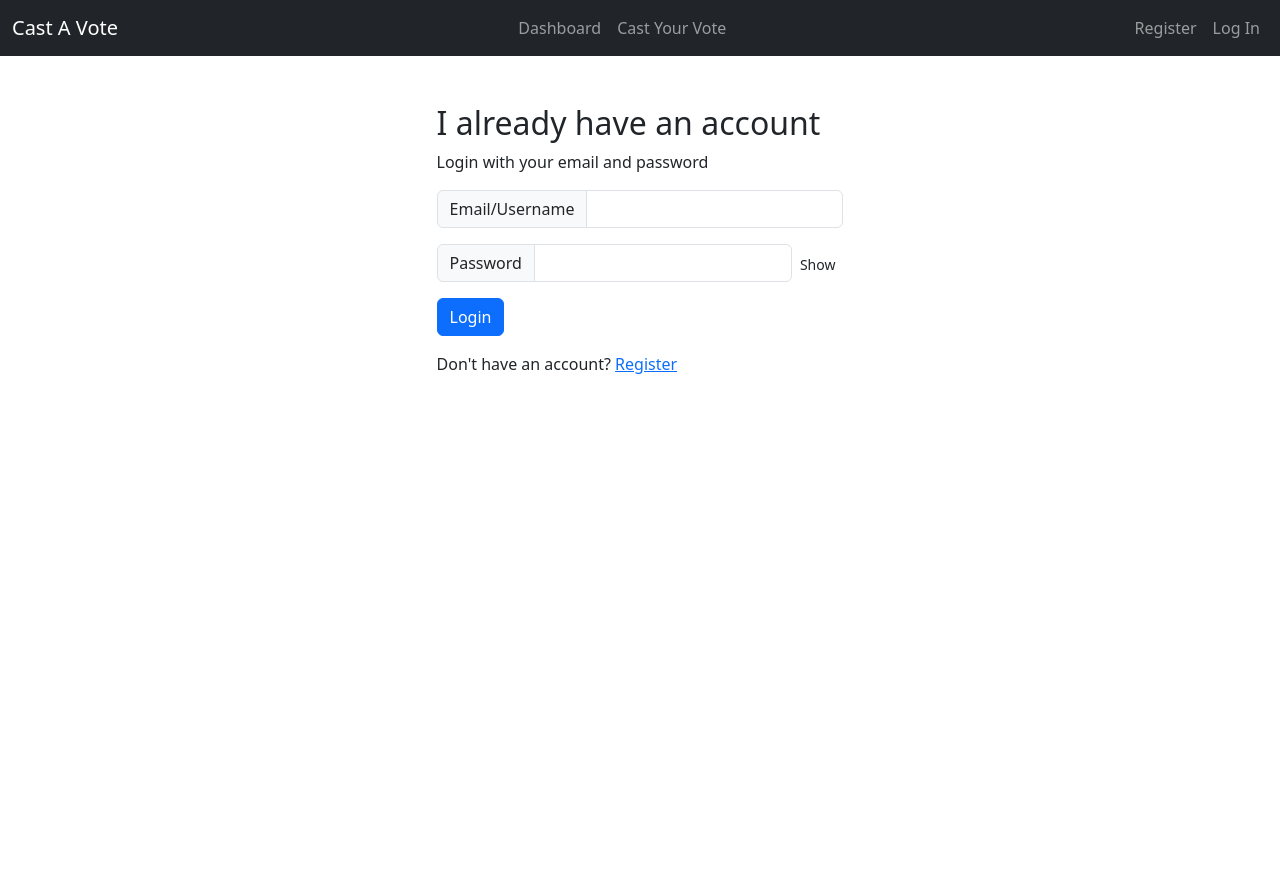
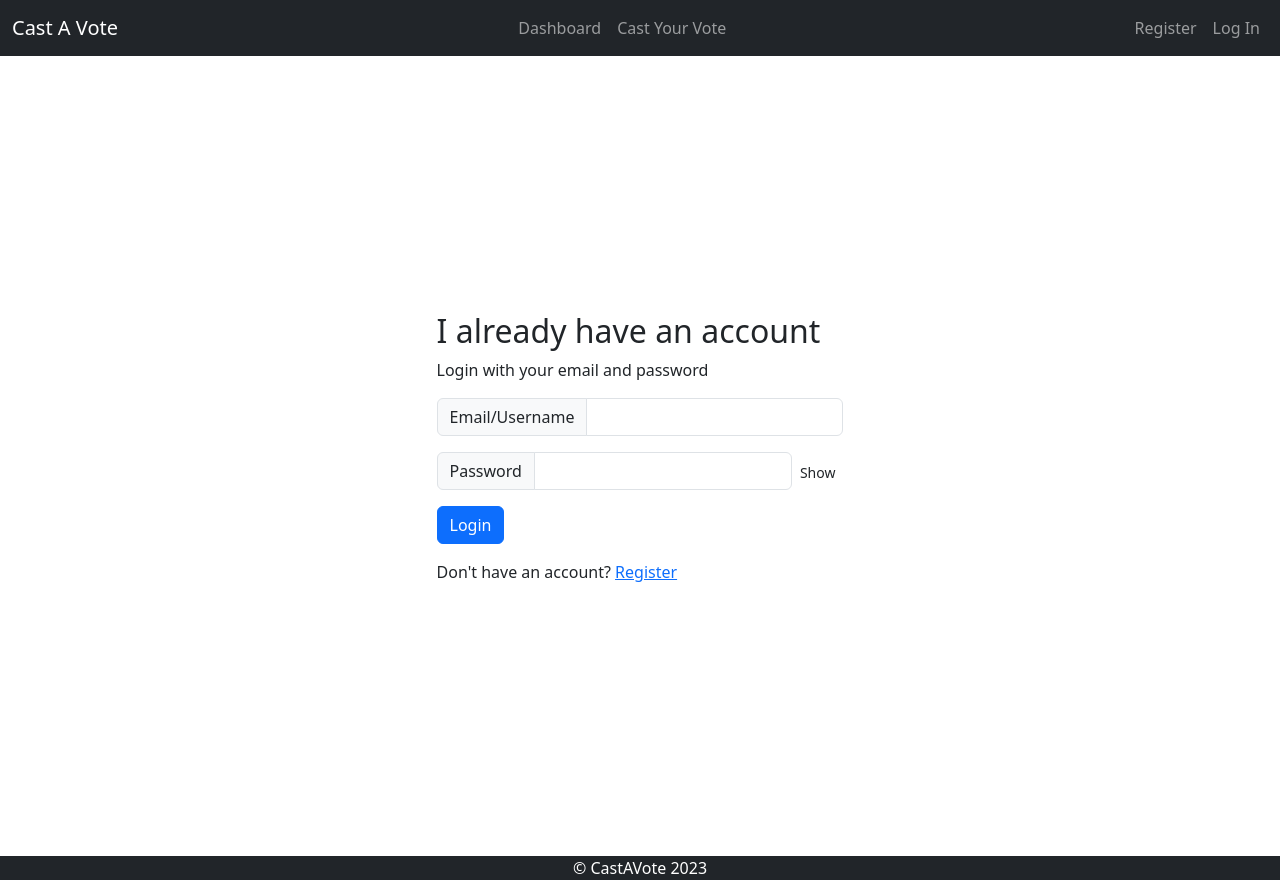
Before and after one commit to Ola-rotimi/cast-a-vote, a React (Vite) app: page /login in a window 1280 px wide. Before the commit the page ends 800 px from the top, so only its background shows below. Built offline with nearby package versions, Linux system fonts and the light colour scheme.

Commit message:
Added footers to all pages

```diff
--- /dev/null
+++ b/src/components/footer.components/footer.components.jsx
@@ -0,0 +1,11 @@
+const Footer = () => {
+  const date = new Date().getFullYear();
+
+  return (
+    <div className="container text-bg-dark" style={{ minWidth: "100%", margin: "0" }}>
+      <p className="text-center">&#169; CastAVote {date}</p>
+    </div>
+  );
+};
+
+export default Footer;
--- a/src/pages/admin.page/admin.pages.jsx
+++ b/src/pages/admin.page/admin.pages.jsx
@@ -3,16 +3,20 @@ import { Link, Outlet } from "react-router-dom";
 
 import { UserContext } from "../../context/user.context";
 import Poll from "./poll.pages/poll.pages";
+import Footer from "../../components/footer.components/footer.components";
 
 const Admin = () => {
   const { currentUser } = useContext(UserContext);
 
   return (
-    <div className="container-fluid my-3">
+    <>
+      <div className="container-fluid my-3 mx-0">
         {currentUser ? (
           currentUser.userAccount.role === "admin" ? (
-          <div className="row">
-            <h1 className="text-center">Welcome Admin</h1>
+            <div className="row min-vh-100">
+              <h1 className="text-center">
+                Welcome {currentUser.userAccount.firstName.toUpperCase()}
+              </h1>
               <Poll />
               <hr />
               <nav className="navbar ">
@@ -23,7 +27,10 @@ const Admin = () => {
                         <Link className="navbar-brand" to="/admin/create-poll">
                           Create Poll
                         </Link>
-                      <Link className="navbar-brand" to="/admin/poll-candidate">
+                        <Link
+                          className="navbar-brand"
+                          to="/admin/poll-candidate"
+                        >
                           Create Candidate
                         </Link>
                       </div>
@@ -34,20 +41,22 @@ const Admin = () => {
               <Outlet />
             </div>
           ) : (
-          <div className="row">
+            <div className="row vh-100">
               <h3 className="text-center my-4">
                 You seem to be lost <Link to="/">Go Home</Link>
               </h3>
             </div>
           )
         ) : (
-        <div className="row">
+          <div className="row vh-100">
             <h3 className="text-center my-4">
               You seem to be lost <Link to="/">Go Home</Link>
             </h3>
           </div>
         )}
       </div>
+      <Footer />
+    </>
   );
 };
 
--- a/src/pages/cast-vote.pages/cast-vote.pages.jsx
+++ b/src/pages/cast-vote.pages/cast-vote.pages.jsx
@@ -3,20 +3,22 @@ import { useContext } from "react";
 import { Link } from "react-router-dom";
 import { UserContext } from "../../context/user.context";
 import Vote from "./vote.pages";
+import Footer from "../../components/footer.components/footer.components";
 
 const CastVote = () => {
   const { currentUser } = useContext(UserContext);
 
   return (
+    <>
       <div className="container-fluid">
-      <div className="row">
+        <div className="row min-vh-100">
           <div>
             {currentUser ? ( // If user is logged in
               <Vote />
             ) : (
               <div
                 className="d-flex justify-content-center align-items-center"
-              style={{ minHeight: "80vh" }}
+                style={{ minHeight: "100vh" }}
               >
                 <div className="d-grid justify-content-center my-5">
                   <h1 className="text-center">Please Login to Vote</h1>
@@ -35,6 +37,8 @@ const CastVote = () => {
           </div>
         </div>
       </div>
+      <Footer />
+    </>
   );
 };
 
--- a/src/pages/dashboard.pages/dashboard.pages.jsx
+++ b/src/pages/dashboard.pages/dashboard.pages.jsx
@@ -3,13 +3,15 @@ import { Link } from "react-router-dom";
 
 import DashboardPoll from "./dashboard-poll.pages";
 import { UserContext } from "../../context/user.context";
+import Footer from "../../components/footer.components/footer.components";
 
 const Dashboard = () => {
   const { currentUser } = useContext(UserContext);
 
   return (
+    <>
       <div className="container-fluid">
-      <div className="row my-5">
+        <div className="row my-5 min-vh-100">
           {currentUser ? (
             <div className="">
               <h1 className="text-center">Dashboard</h1>
@@ -19,7 +21,7 @@ const Dashboard = () => {
           ) : (
             <div
               className="d-flex justify-content-center align-items-center"
-            style={{ minHeight: "80vh" }}
+              style={{ minHeight: "100vh" }}
             >
               <div className="d-grid justify-content-center my-5">
                 <h1 className="text-center">
@@ -39,6 +41,8 @@ const Dashboard = () => {
           )}
         </div>
       </div>
+      <Footer />
+    </>
   );
 };
 
--- a/src/pages/home.pages/home.pages.jsx
+++ b/src/pages/home.pages/home.pages.jsx
@@ -1,6 +1,7 @@
 import Carousel from "../../components/carousel.components/carousel.components";
 import VoteText from "../../components/vote-text.components/vote-text.components";
 import CandidateData from "../../components/card.components/candidate-data";
+import Footer from "../../components/footer.components/footer.components";
 
 const Home = () => {
   return (
@@ -8,8 +9,9 @@ const Home = () => {
       <Carousel />
       <VoteText />
       <CandidateData />
+      <Footer />
     </div>
-    )
-}
+  );
+};
 
-export default Home
+export default Home;
--- a/src/pages/login.pages/login.pages.jsx
+++ b/src/pages/login.pages/login.pages.jsx
@@ -5,6 +5,7 @@ import axios from "axios";
 import FormInput from "../../components/form-inputs.components/form-inputs.components";
 import { UserContext } from "../../context/user.context";
 import Loading from "../../components/loading.component/loading.components";
+import Footer from "../../components/footer.components/footer.components";
 
 const defaultFormfields = {
   identifier: "",
@@ -70,16 +71,23 @@ const Login = () => {
   };
 
   return (
+    <>
       <div className="container">
-      <div className="row">
+        <div className="row min-vh-100">
           <div className="col-md-6 mx-auto">
+            <div
+              className="d-flex justify-content-center align-items-center"
+              style={{ minHeight: "100vh" }}
+            >
               <div className="d-grid justify-content-center my-5">
                 {isLogInSuccessful ? (
                   <Loading />
                 ) : (
                   <>
                     <h2>I already have an account</h2>
-                <span className="mb-3">Login with your email and password</span>
+                    <span className="mb-3">
+                      Login with your email and password
+                    </span>
                     {isLogInSuccessful ? (
                       <div className="alert alert-success" role="alert">
                         Login Successful
@@ -134,6 +142,9 @@ const Login = () => {
             </div>
           </div>
         </div>
+      </div>
+      <Footer />
+    </>
   );
 };
 
--- a/src/pages/register.pages/register.pages.jsx
+++ b/src/pages/register.pages/register.pages.jsx
@@ -4,6 +4,7 @@ import axios from "axios";
 
 import FormInput from "../../components/form-inputs.components/form-inputs.components";
 import regions from "../../region";
+import Footer from "../../components/footer.components/footer.components";
 
 const defaultFormfields = {
   firstName: "",
@@ -118,8 +119,9 @@ const Register = () => {
   };
 
   return (
+    <>
       <div className="container">
-      <div className="row">
+        <div className="row min-vh-100">
           <div className="col-md-6 mx-auto">
             {isRegisterSuccessful ? (
               <div className="spinner-grow text-secondary" role="status">
@@ -277,6 +279,8 @@ const Register = () => {
           </div>
         </div>
       </div>
+      <Footer />
+    </>
   );
 };
 
```
Lines whose indentation alone changed are shown as unchanged.
